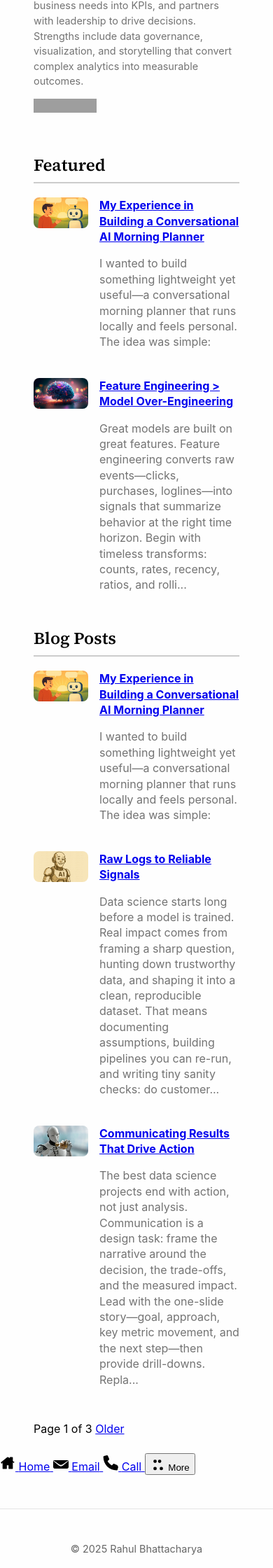
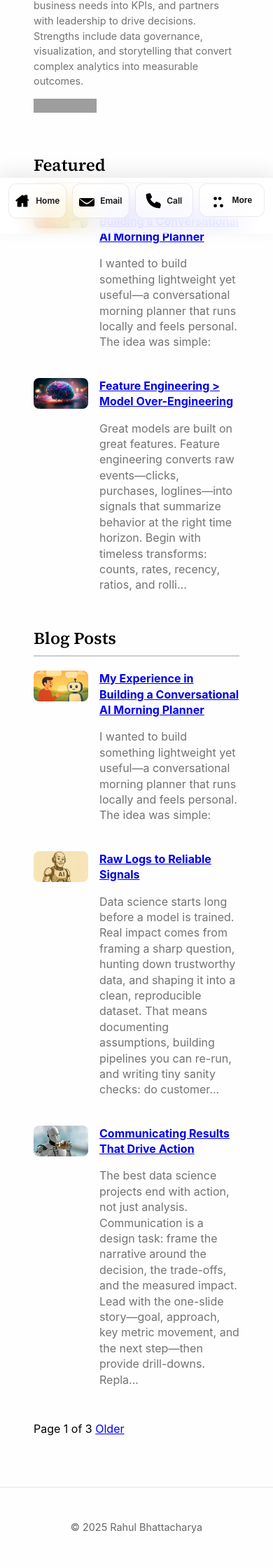
Before and after one commit to RahulBhattacharya1/RahulBhattacharya1.github.io, a Jekyll site: the page built from index.html, in a window 390 px wide. Shown: the part 566-2806 px from the top of the page at 70% size. Built offline with Jekyll 4.4.1, drawn with Linux system fonts in a browser that asks for light colours; the list of posts is cut into pages by our own code; grey boxes are pictures that could not be loaded.

Commit message:
Update main.scss

```diff
--- a/assets/css/main.scss
+++ b/assets/css/main.scss
@@ -408,3 +408,83 @@ pre {
   line-height: 1.5;
   border-radius: 0 0 8px 8px;
 }
+
+/* ── Mobile Glass Bottom Bar ───────────────────────────── */
+@media (max-width: 768px) {
+  body {
+    /* prevent content being hidden behind the bar; respect safe-areas */
+    padding-bottom: calc(72px + env(safe-area-inset-bottom));
+  }
+
+  .mobile-glassbar {
+    position: fixed;
+    left: 0;
+    right: 0;
+    bottom: 0;
+    height: 64px;
+    padding: 8px max(12px, env(safe-area-inset-left)) calc(8px + env(safe-area-inset-bottom)) max(12px, env(safe-area-inset-right));
+    display: flex;
+    justify-content: space-between;
+    gap: 8px;
+    z-index: 9999;
+
+    /* glass effect */
+    background: rgba(255, 255, 255, 0.7);
+    backdrop-filter: saturate(180%) blur(16px);
+    -webkit-backdrop-filter: saturate(180%) blur(16px);
+    border-top: 1px solid rgba(0,0,0,.06);
+    box-shadow: 0 -8px 24px rgba(0,0,0,.08);
+  }
+
+  .mobile-glassbar .bar-btn {
+    flex: 1 1 0;
+    min-width: 0;
+    height: 48px;
+    border-radius: 12px;
+    border: 1px solid rgba(0,0,0,.08);
+    background: rgba(255,255,255,.6);
+    display: flex;
+    align-items: center;
+    justify-content: center;
+    gap: 8px;
+    text-decoration: none;
+    font-size: 12px;
+    font-weight: 600;
+    color: #111;
+    transition: transform .06s ease, background .15s ease;
+  }
+  .mobile-glassbar .bar-btn:hover { background: rgba(255,255,255,.8); }
+  .mobile-glassbar .bar-btn:active { transform: translateY(1px); }
+  .mobile-glassbar .bar-btn svg { display: block; }
+
+  /* Posts overlay sheet */
+  .posts-overlay {
+    position: fixed; inset: 0; z-index: 10000;
+    background: rgba(0,0,0,.35);
+  }
+  .posts-sheet {
+    position: absolute; left: 0; right: 0;
+    bottom: 0;
+    max-height: 70vh;
+    background: rgba(255,255,255,.9);
+    backdrop-filter: blur(16px);
+    -webkit-backdrop-filter: blur(16px);
+    border-top-left-radius: 18px;
+    border-top-right-radius: 18px;
+    box-shadow: 0 -12px 30px rgba(0,0,0,.2);
+    padding: 12px 16px calc(16px + env(safe-area-inset-bottom)) 16px;
+    overflow: auto;
+  }
+  .posts-sheet__header {
+    display: flex; align-items: center; justify-content: space-between;
+    position: sticky; top: 0; background: inherit; padding-bottom: 6px; z-index: 1;
+  }
+  .posts-sheet__header h3 { margin: 4px 0; font-size: 16px; }
+  .close-posts {
+    border: 1px solid rgba(0,0,0,.1); background: rgba(255,255,255,.7);
+    border-radius: 10px; padding: 6px 10px; cursor: pointer;
+  }
+  .posts-list { list-style: none; padding: 0; margin: 8px 0 0; }
+  .posts-list li { margin: 0; padding: 10px 0; border-bottom: 1px dashed rgba(0,0,0,.1); }
+  .posts-list a { text-decoration: none; color: #111; font-weight: 600; }
+}
```
